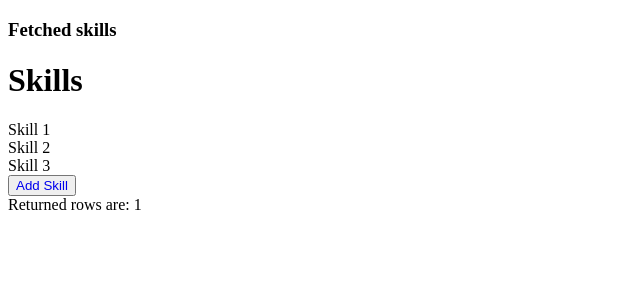
After one commit to skye8-tech/openFolio-v1-functional, a PHP site: page /skills.php in a window 1280 px wide. The commit adds this page. Shown: the top 300 px of the page, without its empty margins (0-640 px from the left). Run offline with PHP 8.4, Linux system fonts and the light colour scheme; tables that the repository leaves empty hold one stand-in row (values such as "Sample post").

Commit message:
added a button funtion for adding skills

```diff
--- a/public/skills/add.php
+++ b/public/add.php
@@ -11,8 +11,8 @@
     <h1>Add Skills</h1>
                <label for="name">Skills</label><br>
                <input type="name" name="Skill" id="name" placeholder="Add your skill" required><br><br>
-               <p>Proficiency</p>
-                <select name="Proficiency" >
+               <p>proficiency</p>
+                <select name="proficiencyLevel" >
                     <option value="Novice">Novice</option>
                     <option value="Intermediate"> Intermediate  </option>
                     <option value="Advanced"> Advanced </option>
@@ -40,7 +40,7 @@
     ?>
   <tr>
     <td><?php echo $task['Skill']; ?></td>
-    <td><?php echo $task['Proficiency']; ?></td>
+    <td><?php echo $task['proficiencyLevel']; ?></td>
     <td><?php echo $task['Experience']; ?></td>
     <td><?php echo $task['Description']; ?></td>
     <td>
--- /dev/null
+++ b/public/skills.php
@@ -0,0 +1,60 @@
+<!DOCTYPE html>
+<html lang="en">
+<head>
+    <meta charset="UTF-8">
+    <meta name="viewport" content="width=device-width, initial-scale=1.0">
+    <title>Document</title>
+</head>
+<h3>Fetched skills</h3>
+<body>
+<div class="container skills col-md-12 mt-2  card p-5 bg-light">
+    <h1>Skills</h1>
+
+    <div class="row">
+        <div class="col-md-4">
+            <div class="card shadow-md  text-white p-2 text-center bgpurple-lighter">
+                Skill 1
+            </div>
+        </div>
+
+        <div class="col-md-4">
+            <div class="card shadow-md  text-white p-2 text-center bgpurple-lighter">
+                Skill 2            </div>
+        </div>
+
+        <div class="col-md-4">
+            <div class="card shadow-md  text-white p-2 text-center bgpurple-lighter">
+                Skill 3
+            </div>
+        </div>
+
+
+    </div>
+
+    <!-- button to go to add skills -->
+
+    <div class=" bgpurple text-white p-2 w-25 rounded mt-5 ">
+       <button><a href="add.php" class="text-white" class="link" style="text-decoration: none;">Add Skill</a></button>
+    </div>
+</div>
+<?php
+include '../config/config.php';
+
+if ($conn -> connect_error) {
+  echo "Failed to connect to MySQL: " . $conn -> connect_error;
+  exit();
+}
+
+// Perform query
+if ($result = $conn -> query("SELECT * FROM Skills")) {
+     echo "Returned rows are: " . $result -> num_rows;
+  // Free result set
+  $result = $conn -> store_result();
+
+}
+$conn -> close();
+
+?>
+
+</body>
+</html>
```
Also changed, not shown: public/process.php (+5 -5 lines).
